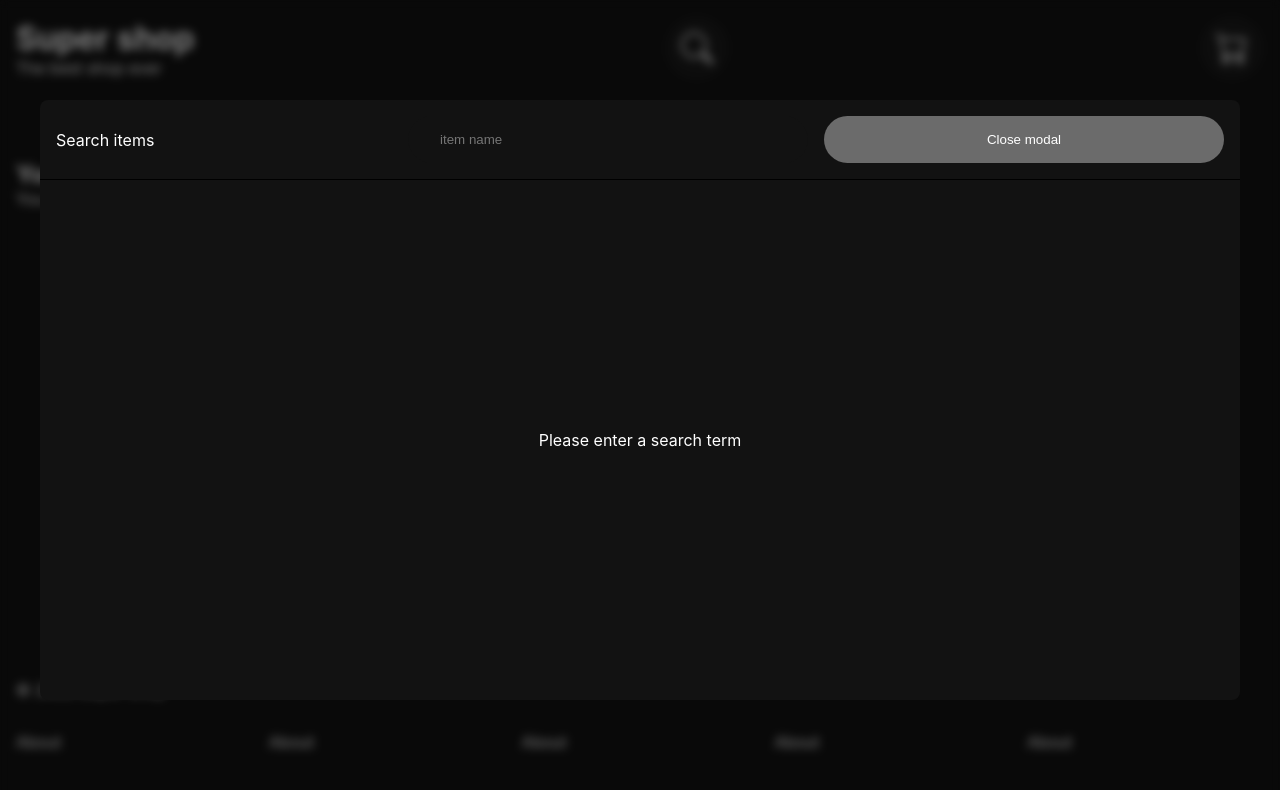
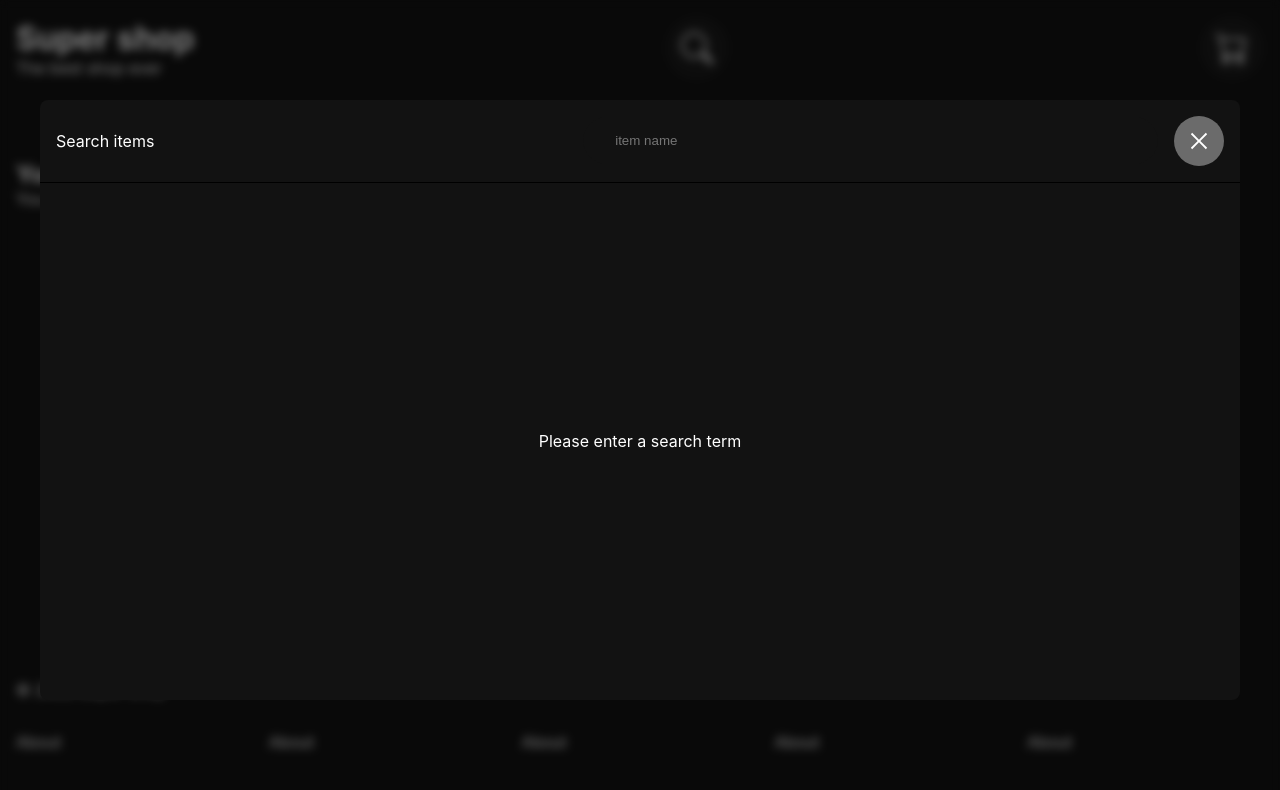
Before and after one commit to goodideagiver/shop-task, a Next.js app: page /cart in a window 1280 px wide. Both pictures are taken after a click on the button 697 px from the left and 48 px from the top of the page. Shown: the top 790 px of the page. Built offline with nearby package versions, Linux system fonts and the light colour scheme.

Commit message:
Refactor: search modal
to separate components to different files

```diff
--- a/src/components/SearchModal/SearchModal.module.css
+++ b/src/components/SearchModal/SearchModal.module.css
@@ -30,33 +30,3 @@
   border-radius: 8px;
   overflow: hidden;
 }
-
-.content header {
-  padding: 1rem;
-  display: flex;
-  justify-content: space-between;
-  align-items: center;
-  border-bottom: 1px solid #000;
-  flex-wrap: wrap;
-  gap: 1rem;
-}
-
-.content header > * {
-  flex: 1 1;
-}
-
-.search-input {
-  padding: 1rem 2rem;
-  border-radius: 50px;
-  border: none;
-}
-
-.close {
-  padding: 1rem 2rem;
-  border-radius: 50px;
-  border: none;
-}
-
-.search-input:hover {
-  box-shadow: var(--item-hover-shadow);
-}
--- a/src/components/SearchModal/SearchModal.tsx
+++ b/src/components/SearchModal/SearchModal.tsx
@@ -1,9 +1,6 @@
-import { useEffect, useState } from 'react'
 import { createPortal } from 'react-dom'
-import { useDebounce } from '../../hooks/useDebounce'
-import { useProductsStore } from '../../store/products-store'
-import { Product } from '../MainProductGrid/MainProductGrid'
 import classes from './SearchModal.module.css'
+import { SearchModalHeader } from './SearchModalHeader/SearchModalHeader'
 import { SearchResults } from './SearchResults/SearchResults'
 import { useIsBrowser } from './useIsBrowser'
 import { useSearchModal } from './useSearchModal'
@@ -20,23 +17,14 @@ export const SearchModal = ({ onClose }: Props) => {
 
   return createPortal(
     <>
-      <div className={classes.backdrop} onClick={onClose} />
+      <div className={classes.backdrop} />
       <div className={classes.root}>
         <div className={classes.content}>
-          <header>
-            <label htmlFor='search'>Search items</label>
-            <input
-              id='search'
-              className={classes['search-input']}
-              type='text'
-              placeholder='item name'
-              value={searchInputValue}
-              onChange={searchInputHandler}
-            />
-            <button className={classes.close} onClick={onClose}>
-              Close modal
-            </button>
-          </header>
+          <SearchModalHeader
+            inputChangeHandler={searchInputHandler}
+            inputValue={searchInputValue}
+            onClose={onClose}
+          />
           <SearchResults
             foundItems={foundItems}
             hasNoSearchInput={searchInputValue === ''}
--- /dev/null
+++ b/src/components/SearchModal/SearchModalHeader/SearchModalHeader.module.css
@@ -0,0 +1,31 @@
+.root {
+  padding: 1rem;
+  display: flex;
+  justify-content: space-between;
+  align-items: center;
+  border-bottom: 1px solid #000;
+  flex-wrap: wrap;
+  gap: 1rem;
+}
+
+.root > * {
+  flex: 1 1;
+}
+
+.search-input {
+  padding: 1rem 2rem;
+  border-radius: 50px;
+  border: none;
+}
+
+.close {
+  padding: 0.8rem;
+  border-radius: 50px;
+  border: none;
+  flex-basis: auto;
+  flex-grow: 0;
+}
+
+.search-input:hover {
+  box-shadow: var(--item-hover-shadow);
+}
--- /dev/null
+++ b/src/components/SearchModal/SearchModalHeader/SearchModalHeader.tsx
@@ -0,0 +1,38 @@
+import classes from './SearchModalHeader.module.css'
+
+import { VscChromeClose } from 'react-icons/vsc'
+
+type Props = {
+  onClose: () => void
+  inputValue: string
+  inputChangeHandler: (event: React.ChangeEvent<HTMLInputElement>) => void
+}
+
+export const SearchModalHeader = ({
+  inputChangeHandler,
+  inputValue,
+  onClose,
+}: Props) => {
+  return (
+    <header className={classes.root}>
+      <label htmlFor='search'>Search items</label>
+      <input
+        id='search'
+        className={classes['search-input']}
+        type='text'
+        placeholder='item name'
+        value={inputValue}
+        onChange={inputChangeHandler}
+      />
+      <button
+        className={classes.close}
+        onClick={onClose}
+        aria-label='close search window'
+      >
+        <VscChromeClose
+          style={{ verticalAlign: 'middle', fontSize: '1.5rem' }}
+        />
+      </button>
+    </header>
+  )
+}
```
